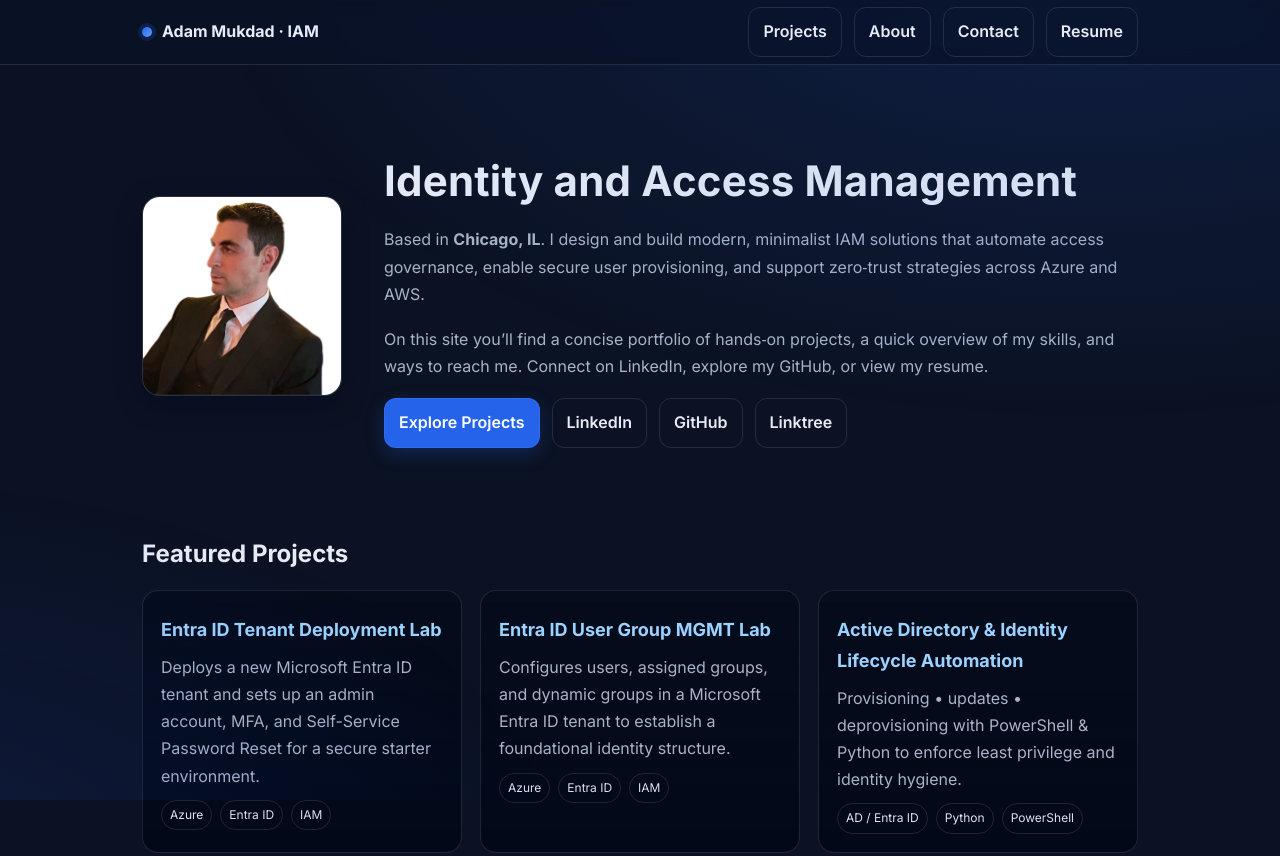
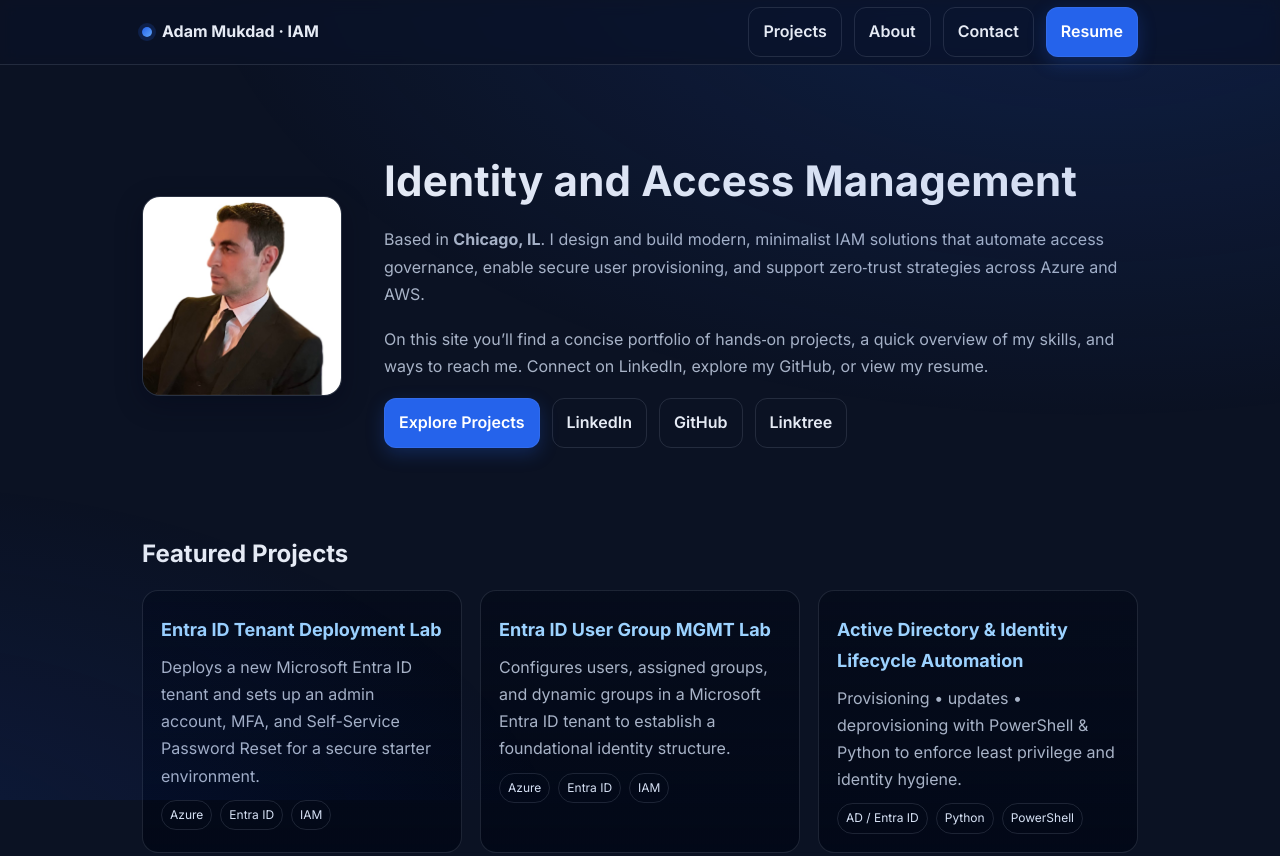
Before and after one commit to adammukdad/adammukdad.github.io, a plain HTML site: page index.html in a window 1280 px wide. Shown: the top 856 px of the page. Drawn offline with Linux system fonts and the light colour scheme.

Commit message:
Update index.html

```diff
--- a/index.html
+++ b/index.html
@@ -77,7 +77,7 @@
         <a class="ghost btn" href="#projects">Projects</a>
         <a class="ghost btn" href="#about">About</a>
         <a class="ghost btn" href="#contact">Contact</a>
-        <a class="ghost btn" href="assets/Resume.pdf" target="_blank" rel="noopener noreferrer">Resume</a>
+        <a class="btn" href="assets/Resume.pdf" target="_blank" rel="noopener noreferrer">Resume</a>
       </nav>
     </div>
   </header>
```
